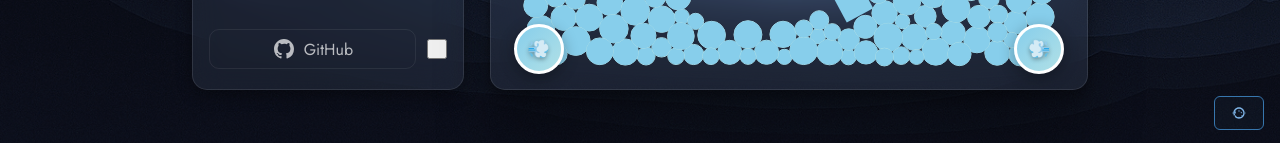
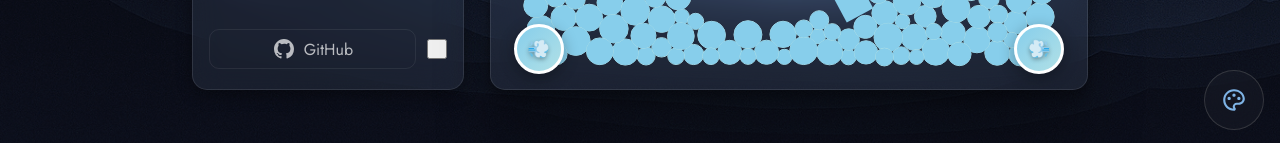
Before and after one commit to matt765/eternal-motion, a Next.js app: page / in a window 1280 px wide. Shown: the part 654-797 px from the top of the page. Built offline with nearby package versions, Linux system fonts and the light colour scheme.

Commit message:
Adjust theme toggle button

```diff
--- a/src/layout/components/themeToggle/ThemeToggle.tsx
+++ b/src/layout/components/themeToggle/ThemeToggle.tsx
@@ -1,11 +1,6 @@
 import { useTheme } from "next-themes";
 import { useEffect, useState } from "react";
 import styles from "../../styles/ThemeToggle.module.scss";
-import { SunIcon } from "../../../assets/icons/SunIcon";
-import { MoonIcon } from "../../../assets/icons/MoonIcon";
-// Możesz dodać nowe ikony dla nowych motywów
-// import { OceanIcon } from '../../../assets/icons/OceanIcon'
-// import { SunsetIcon } from '../../../assets/icons/SunsetIcon'
 
 export const ThemeToggle = () => {
   const { setTheme, resolvedTheme } = useTheme();
@@ -32,20 +27,16 @@ export const ThemeToggle = () => {
 
   // Funkcja do uzyskania odpowiedniej ikony dla każdego motywu
   const getThemeIcon = () => {
-    switch (resolvedTheme) {
-      case "light":
-        return <SunIcon className={styles.icon} />;
-      case "dark":
-        return <MoonIcon className={styles.icon} />;
-      case "ocean":
-        // Możesz użyć dedykowanej ikony lub emoji
-        return <span className={styles.emoji}>🌊</span>;
-      case "sunset":
-        // Możesz użyć dedykowanej ikony lub emoji
-        return <span className={styles.emoji}>🌅</span>;
-      default:
-        return <SunIcon className={styles.icon} />;
-    }
+    return (
+      <svg
+        xmlns="http://www.w3.org/2000/svg"
+        viewBox="0 0 24 24"
+        fill="currentColor"
+        className={styles.icon}
+      >
+        <path d="M12 2C17.5222 2 22 5.97778 22 10.8889C22 13.9556 19.5111 16.4444 16.4444 16.4444H14.4778C13.5556 16.4444 12.8111 17.1889 12.8111 18.1111C12.8111 18.5333 12.9778 18.9222 13.2333 19.2111C13.5 19.5111 13.6667 19.9 13.6667 20.3333C13.6667 21.2556 12.9 22 12 22C6.47778 22 2 17.5222 2 12C2 6.47778 6.47778 2 12 2ZM10.8111 18.1111C10.8111 16.0843 12.451 14.4444 14.4778 14.4444H16.4444C18.4065 14.4444 20 12.851 20 10.8889C20 7.1392 16.4677 4 12 4C7.58235 4 4 7.58235 4 12C4 16.19 7.2226 19.6285 11.324 19.9718C10.9948 19.4168 10.8111 18.7761 10.8111 18.1111ZM7.5 12C6.67157 12 6 11.3284 6 10.5C6 9.67157 6.67157 9 7.5 9C8.32843 9 9 9.67157 9 10.5C9 11.3284 8.32843 12 7.5 12ZM16.5 12C15.6716 12 15 11.3284 15 10.5C15 9.67157 15.6716 9 16.5 9C17.3284 9 18 9.67157 18 10.5C18 11.3284 17.3284 12 16.5 12ZM12 9C11.1716 9 10.5 8.32843 10.5 7.5C10.5 6.67157 11.1716 6 12 6C12.8284 6 13.5 6.67157 13.5 7.5C13.5 8.32843 12.8284 9 12 9Z"></path>
+      </svg>
+    );
   };
 
   // Function to get the next theme name for aria-label
--- a/src/layout/styles/ThemeToggle.module.scss
+++ b/src/layout/styles/ThemeToggle.module.scss
@@ -3,26 +3,29 @@
   bottom: 1rem;
   right: 1rem;
   z-index: 99999;
-  background-color: var(--button-transparent-bg);
+  background-color: rgba(255, 255, 255, 0.03);
   color: var(--button-transparent-text);
-  border: 1px solid var(--button-transparent-border-color);
-  border-radius: 0.375rem;
-  padding: 0.5rem 1rem;
+  border: 1px solid rgba(128, 128, 128, 0.3);
+  border-radius: 50%;
+  padding: 1rem;
   cursor: pointer;
   display: flex;
   align-items: center;
   justify-content: center;
+  backdrop-filter: blur(16px);
+  -webkit-backdrop-filter: blur(16px);
+  width: 60px;
+  height: 60px;
+  transition: background-color 0.2s ease;
 }
 
 .themeToggleButton:hover {
-  background-color: var(--button-transparent-hover-bg);
-  color: var(--button-transparent-hover-text);
-  border-color: var(--button-transparent-hover-border-color);
+  background-color: rgba(255, 255, 255, 0.06);
 }
 
 .icon {
-  width: 1.2em;
-  height: 1.2em;
+  width: 28px;
+  height: 28px;
   fill: currentColor;
 }
 
```
